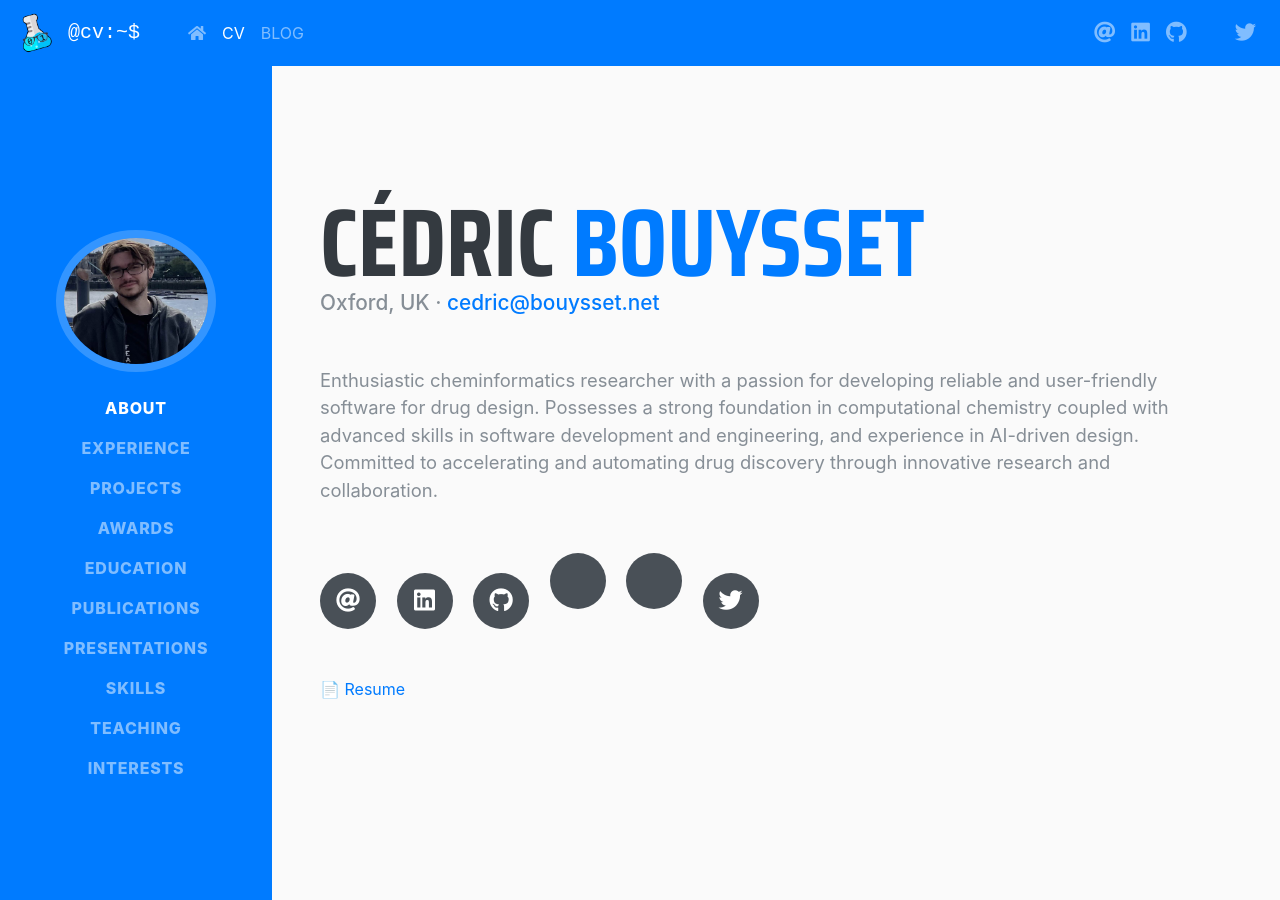
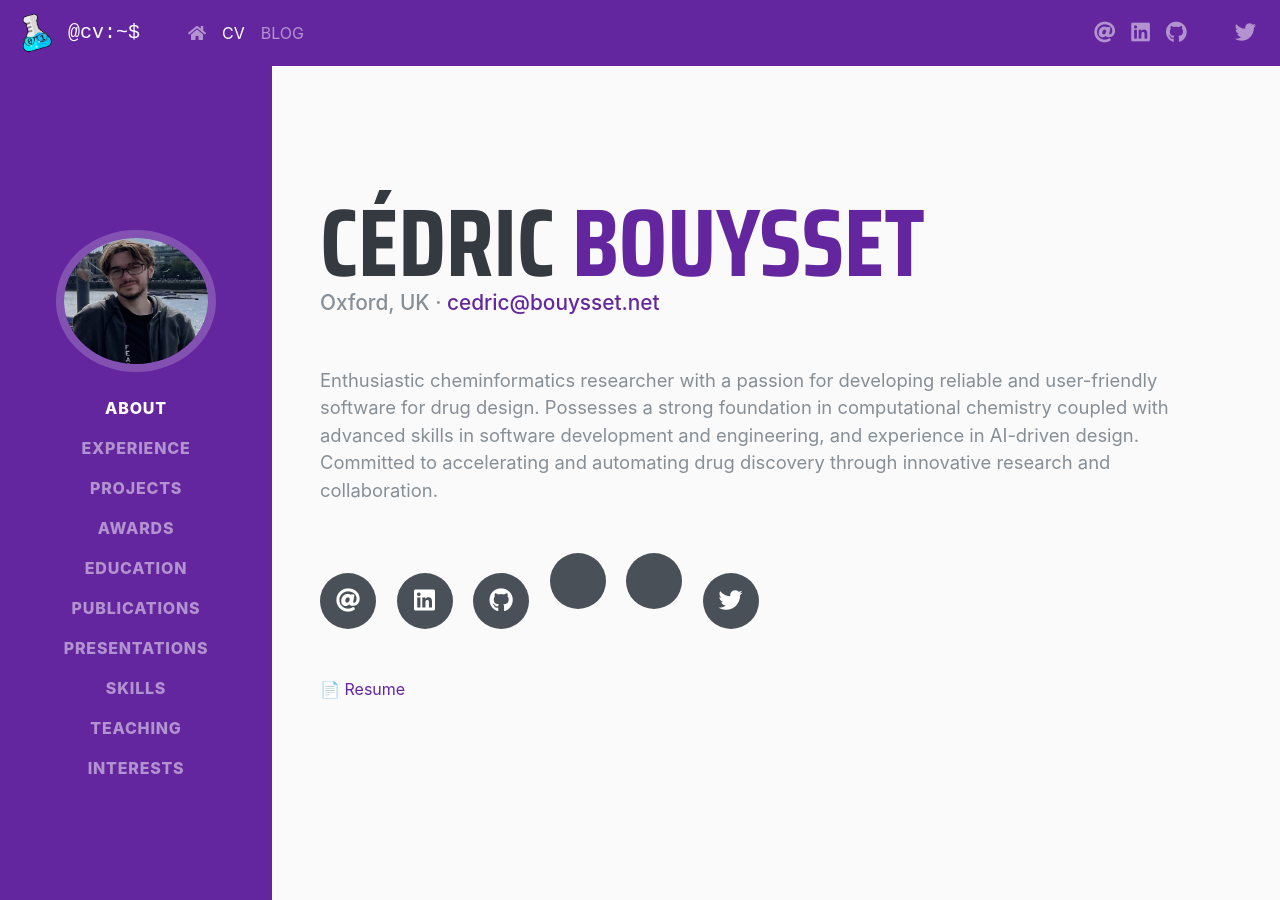
Before and after one commit to talagayev/talagayev.github.io, a Jekyll site: the page built from cv.html, in a window 1280 px wide and 900 px high. Built offline with Jekyll 4.4.1, drawn with Linux system fonts in a browser that asks for light colours; nearby versions of some CDN libraries; some web fonts are replaced; a style sheet for code colours, icons or effects is not loaded.

Commit message:
Update resume.css

```diff
--- a/assets/css/resume.css
+++ b/assets/css/resume.css
@@ -85,7 +85,7 @@ p.lead {
 }
 
 .social-icons a:hover {
-  background-color: #007bff;
+  background-color: #64269f;
 }
 
 .dev-icons {
@@ -93,7 +93,7 @@ p.lead {
 }
 
 .dev-icons .list-inline-item i:hover {
-  color: #007bff;
+  color: #64269f;
 }
 
 #sideNav .navbar-nav .nav-link {
@@ -103,7 +103,7 @@ p.lead {
 }
 
 #sideNav .navbar-toggler:focus {
-  outline-color: #7cbbff;
+  outline-color: #64269f;
 }
 
 @media (min-width: 992px) {
@@ -189,23 +189,23 @@ section.resume-section .resume-item .resume-date {
 }
 
 #cursor {
-  background: #007bff;
+  background: #64269f;
 }
 
 .bg-primary {
-  background-color: #007bff !important;
+  background-color: #64269f !important;
 }
 
 .text-primary {
-  color: #007bff !important;
+  color: #64269f !important;
 }
 
 a {
-  color: #007bff;
+  color: #64269f;
 }
 
 a:hover, a:focus, a:active {
-  color: #007bff;
+  color: #64269f;
 }
 .small 		{ font-size: 12pt;}
 .medium 	{ font-size: 18pt;}
```
